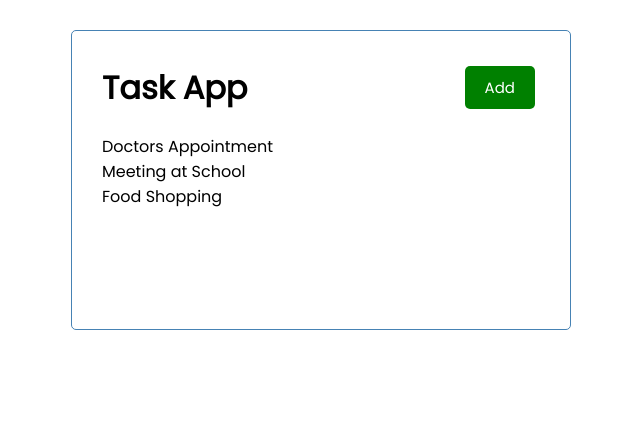
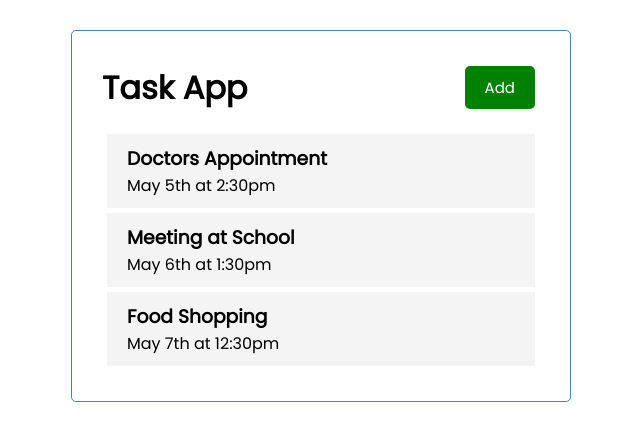
Before and after one commit to shubham-sanvariya/angular_task_app, an Angular app: page / in a window 1280 px wide. Shown: the top 440 px of the page, without its empty margins (319-959 px from the left). Built offline with nearby package versions, Linux system fonts and the light colour scheme.

Commit message:
adding task item component

```diff
--- /dev/null
+++ b/src/app/components/task-item/task-item.component.css
@@ -0,0 +1,16 @@
+.task {
+    background: #f4f4f4;
+    margin: 5px;
+    padding: 10px 20px;
+    cursor: pointer;
+}
+
+.task.reminder {
+    border-left: 5px solid green;
+}
+
+.task h3 {
+    display: flex;
+    align-items: center;
+    justify-content: space-between;
+}
--- /dev/null
+++ b/src/app/components/task-item/task-item.component.html
@@ -0,0 +1,4 @@
+<div class="task">
+    <h3>{{task?.text}}</h3>
+    <p>{{task?.day}}</p>
+</div>
--- a/src/app/components/tasks/tasks.component.html
+++ b/src/app/components/tasks/tasks.component.html
@@ -1 +1,5 @@
-<p *ngFor="let task of tasks">{{task.text}}</p>
+<app-task-item
+*ngFor="let task of tasks"
+[task]="task">
+
+</app-task-item>
--- a/src/app/components/tasks/tasks.component.ts
+++ b/src/app/components/tasks/tasks.component.ts
@@ -2,11 +2,12 @@
 import { Task } from '../../Task';
 import { TASKS } from '../../mock-tasks';
 import { NgFor } from '@angular/common';
+import { TaskItemComponent } from '../task-item/task-item.component';
 
 @Component({
   selector: 'app-tasks',
   standalone: true,
-  imports: [NgFor],
+  imports: [NgFor,TaskItemComponent],
   templateUrl: './tasks.component.html',
   styleUrl: './tasks.component.css'
 })
```
Also changed, not shown: src/app/components/task-item/task-item.component.ts (added, +13 -0 lines), 1 other file (tests, documents, lock files or other folders).
